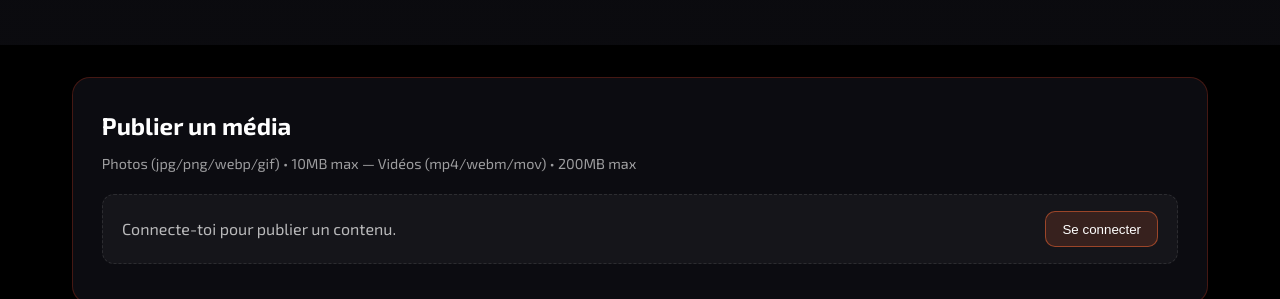
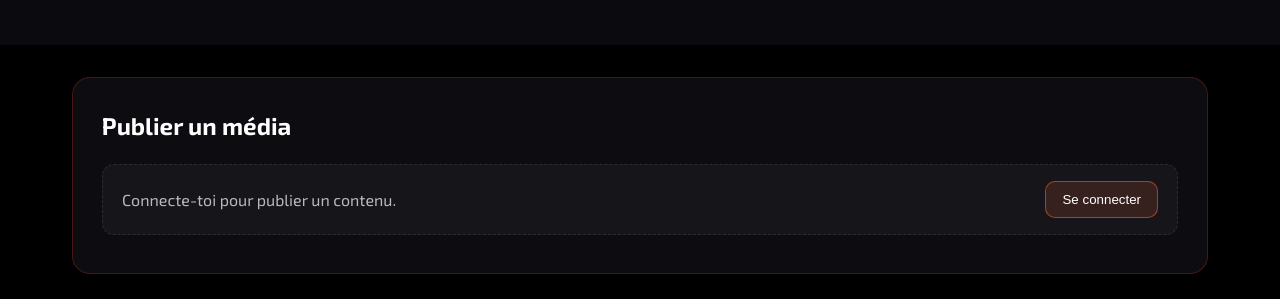
Before and after one commit to sebastien-liveyupeng/MLB, a website: page galerie.html in a window 1280 px wide. Shown: the part 248-547 px from the top of the page. Drawn offline with nearby package versions, Linux system fonts and the light colour scheme; no server answers.

```diff
--- a/galerie.html
+++ b/galerie.html
@@ -387,7 +387,7 @@
             <section class="upload-card" id="uploadSection">
                 <div class="upload-head">
                     <h2>Publier un média</h2>
-                    <p>Photos (jpg/png/webp/gif) • 10MB max — Vidéos (mp4/webm/mov) • 200MB max</p>
+
                 </div>
                 <div class="upload-gate" id="uploadGate">
                     <span>Connecte-toi pour publier un contenu.</span>
```
